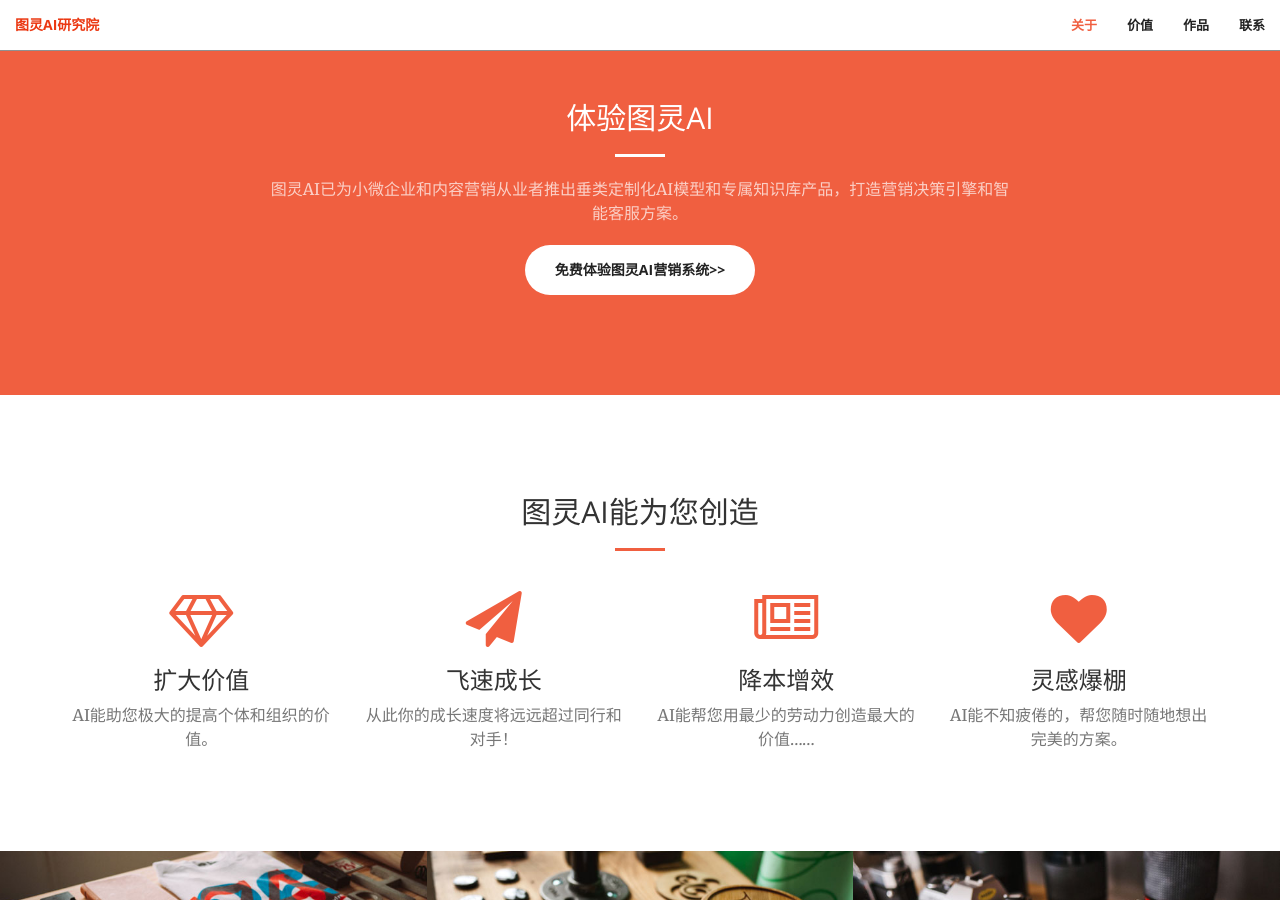
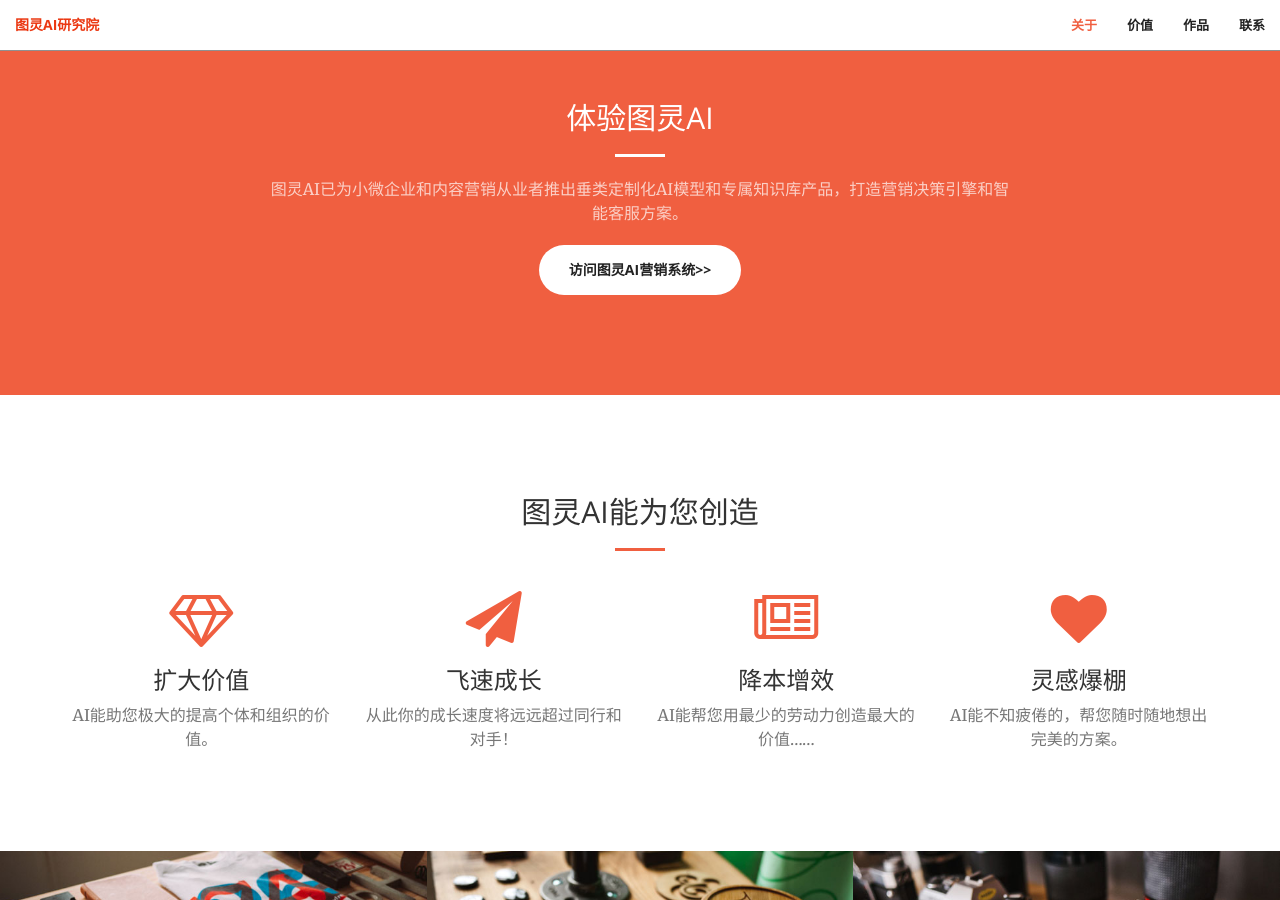
Before and after one commit to ceozyg3/ceozyg3, a Jekyll site: the page index.html, which Jekyll copies as it is, in a window 1280 px wide and 900 px high, scrolled down 899 px. Built offline with Jekyll 4.4.1, drawn with Linux system fonts in a browser that asks for light colours.

Commit message:
Update index.html

```diff
--- a/index.html
+++ b/index.html
@@ -102,7 +102,7 @@
                 <h2 class="section-heading">体验图灵AI</h2>
                 <hr class="light">
                 <p class="text-faded">图灵AI已为小微企业和内容营销从业者推出垂类定制化AI模型和专属知识库产品，打造营销决策引擎和智能客服方案。</p>
-                <a href="https://yx.tulingai.top/" class="btn btn-default btn-xl" target="_blank">免费体验图灵AI营销系统>> </a>
+                <a href="https://yx.tulingai.top/" class="btn btn-default btn-xl" target="_blank">访问图灵AI营销系统>> </a>
             </div>
         </div>
     </div>
```
